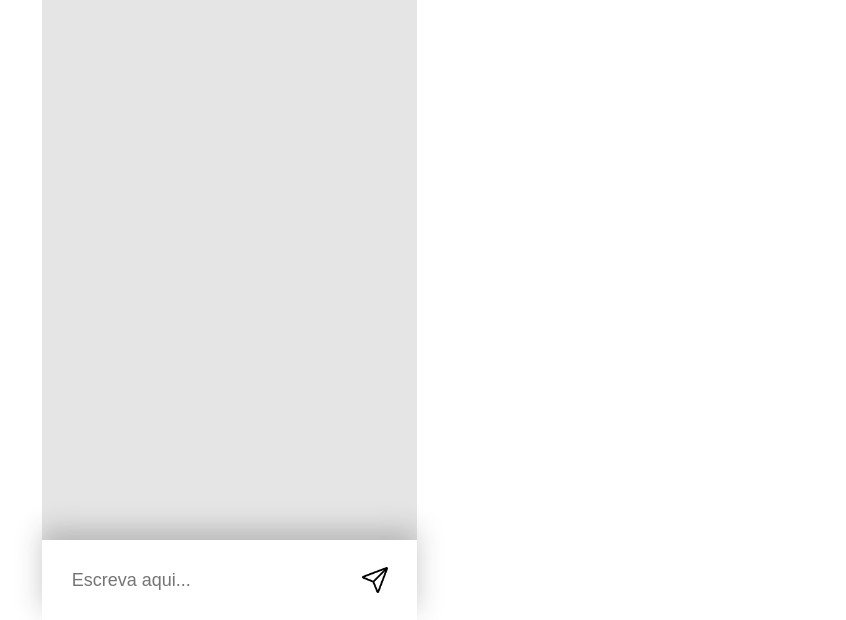
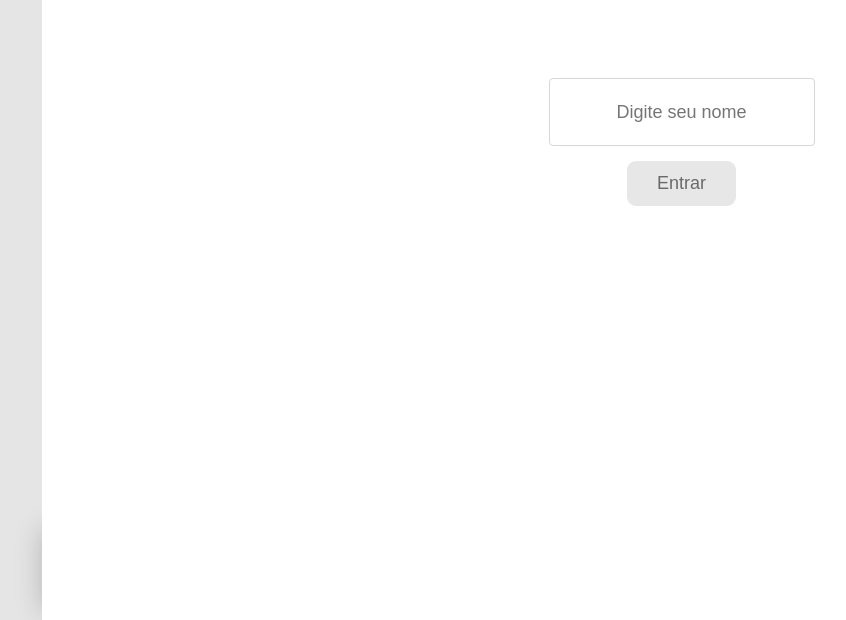
Before and after one commit to Matheus-Rodrigues-EC/Bate-Papo-UOL-Html-Css-JavaScript, a plain HTML site: page index.html in a window 1280 px wide. Shown: the part 180-800 px from the top of the page, without its empty margins (411-1257 px from the left). Drawn offline with nearby package versions, Linux system fonts and the light colour scheme.

Commit message:
Create Login View

```diff
--- a/index.html
+++ b/index.html
@@ -5,19 +5,43 @@
     <meta http-equiv="X-UA-Compatible" content="IE=edge">
     <meta name="viewport" content="width=device-width, initial-scale=1.0">
     <link rel="stylesheet" href="style.css">
+    <link href="https://fonts.googleapis.com/css2?family=Roboto:ital,wght@0,100;0,300;0,400;0,500;0,700;1,100;1,300;1,400;1,500;1,700&display=swap" rel="stylesheet">
     <title>Bate-Papo UOL</title>
 </head>
 <body>
     <div class="Container">
+
+        <!--Tela de Login-->
+        <div class="Login">
+            <img src="./Image/Logo.png" alt="" class="LogoLogin">
+            <input type="text" placeholder="Digite seu nome" class="InputLogin" />
+            <button class="ButtonLogin" onclick="Login()">Entrar</button>
+        </div>
+
+        <!-- Fim Tela de Login-->
+
+
+
         <div class="TopBar">
             <img src="./Image/Logo.png" alt="" class="LogoIcon">
             <img src="./Image/Contacts.png" alt="" class="ContactIcon">
         </div>
-        <div class="SendMessage">
-            <input class="TextMessage" type="text" placeholder="Escreva aqui...">
-            <button class="SendButton"><img src="./Image/Send.png" alt="" class="SendButton"></button>
+
+        <main class="PostMessages">
+
+        </main>
+
+        <div class="BottonBar">
+            <input class="TextMessage" type="text" placeholder="Escreva aqui..."/>
+            <button class="SendButton" onclick="SendMessage()">
+                <img src="./Image/Send.png" alt="" class="SendButton">
+            </button>
         </div>
     </div>
 
+    <script src="https://cdn.jsdelivr.net/npm/axios@1.1.2/dist/axios.min.js"></script>
+    <script src="https://unpkg.com/axios@1.1.2/dist/axios.min.js"></script>
+    <script src="./script.js"></script>
+
 </body>
 </html>
--- a/style.css
+++ b/style.css
@@ -1,5 +1,10 @@
 * {
     margin: 0;
+}
+
+body {
+    background-color: #E5E5E5;
+    font-family: 'Roboto', sans-serif;
 }
 
 .Container{
@@ -11,6 +16,45 @@
     height: 100vh;
     background-color: #E5E5E5;
 }
+
+.Login{
+    display: flex;
+    flex-direction: column;
+    width: 100%;
+    height: 100%;
+    background-color: #FFFFFF;
+
+    align-items: center;
+
+    position: fixed;
+    z-index: 1;
+}
+
+.LogoLogin{
+    width: 130px;
+    height: 92px;
+    margin: 72px auto 0 auto;
+}
+.InputLogin{
+    width: 260px;
+    height: 64px;
+    font-size: 18px;
+    border: 1px solid #D7D7D7;
+    border-radius: 4px;
+    margin: 94px auto 0 auto;
+    text-align: center;
+}
+.ButtonLogin{
+    width: 109px;
+    height: 45px;
+    font-size: 18px;
+    color: #696969;
+    background-color: #E7E7E7;
+    border: none;
+    border-radius: 9px;
+    margin: 15px auto 0 auto;
+}
+
 
 .TopBar{
     display: flex;
@@ -31,7 +75,13 @@
     margin: 0 22px 0 auto ;
 }
 
-.SendMessage{
+
+
+
+
+
+
+.BottonBar{
     display: flex;
     width: 375px;
     height: 80px;
@@ -45,6 +95,8 @@
 .TextMessage{
     border: none;
     font-size: 18px;
+    height: 30px;
+    padding: 5px 0 5px 10px;
 }
 
 .SendButton{
```
